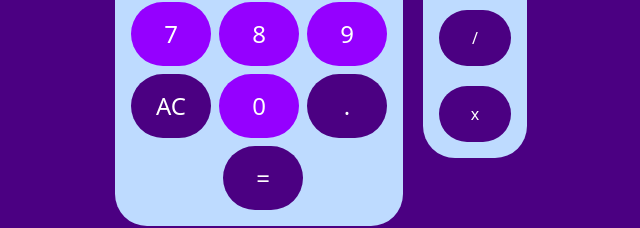
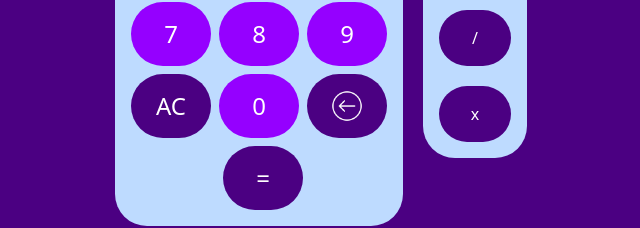
Before and after one commit to AdamAbdallah1/react-calculator, a React (Vite) app: page / in a window 1280 px wide. Shown: the part 246-474 px from the top of the page, without its empty margins (319-959 px from the left). Built offline with nearby package versions, Linux system fonts and the light colour scheme.

Commit message:
Adding back arrow function and icon

```diff
--- a/src/App.jsx
+++ b/src/App.jsx
@@ -2,6 +2,7 @@ import { useState } from 'react'
 import reactLogo from './assets/react.svg'
 import viteLogo from '/vite.svg'
 import './App.css'
+import backArrowIcon from './assets/back-arrow-icon.png'
 
 function App() {
   const [input, setInput] = useState('');
@@ -23,6 +24,10 @@ function App() {
     }
   };
 
+  const handleBackSpace = () => {
+    setInput(input.slice(0, -1));
+  }
+
   return (
     <main className="container m-auto items-center justify-center flex gap-5 p-5">
       <div className="flex w-2xs flex-col gap-5 rounded-4xl bg-blue-200 p-4">
@@ -39,7 +44,7 @@ function App() {
           <button onClick={() => handleClick('9')} value={9} className="text-2xl w-full cursor-pointer rounded-4xl bg-[#9500ff] py-4 text-white hover:bg-blue-400">9</button>
           <button onClick={handleClear} value={"AC"} className="text-2xl w-full cursor-pointer rounded-4xl bg-[#4B0082] py-4 text-white hover:bg-blue-400">AC</button>
           <button onClick={() => handleClick('0')}  value={0} className="text-2xl w-full cursor-pointer rounded-4xl bg-[#9500ff] py-4 text-white hover:bg-blue-400">0</button>
-          <button value={"."} className="text-2xl w-full cursor-pointer rounded-4xl bg-[#4B0082] py-4 text-white hover:bg-blue-400">.</button>
+          <button onClick={handleBackSpace} value={"."} className="flex justify-center text-2xl w-full cursor-pointer rounded-4xl bg-[#4B0082] py-4 text-white hover:bg-blue-400"><img className='w-8' src={backArrowIcon} alt="" /></button>
           <button onClick={handleCalculate} value={"="} className="text-2xl w-full cursor-pointer rounded-4xl bg-[#4B0082] ml-23 py-4 text-white hover:bg-[#4B0082]">=</button>
         </div>
       </div>
```
